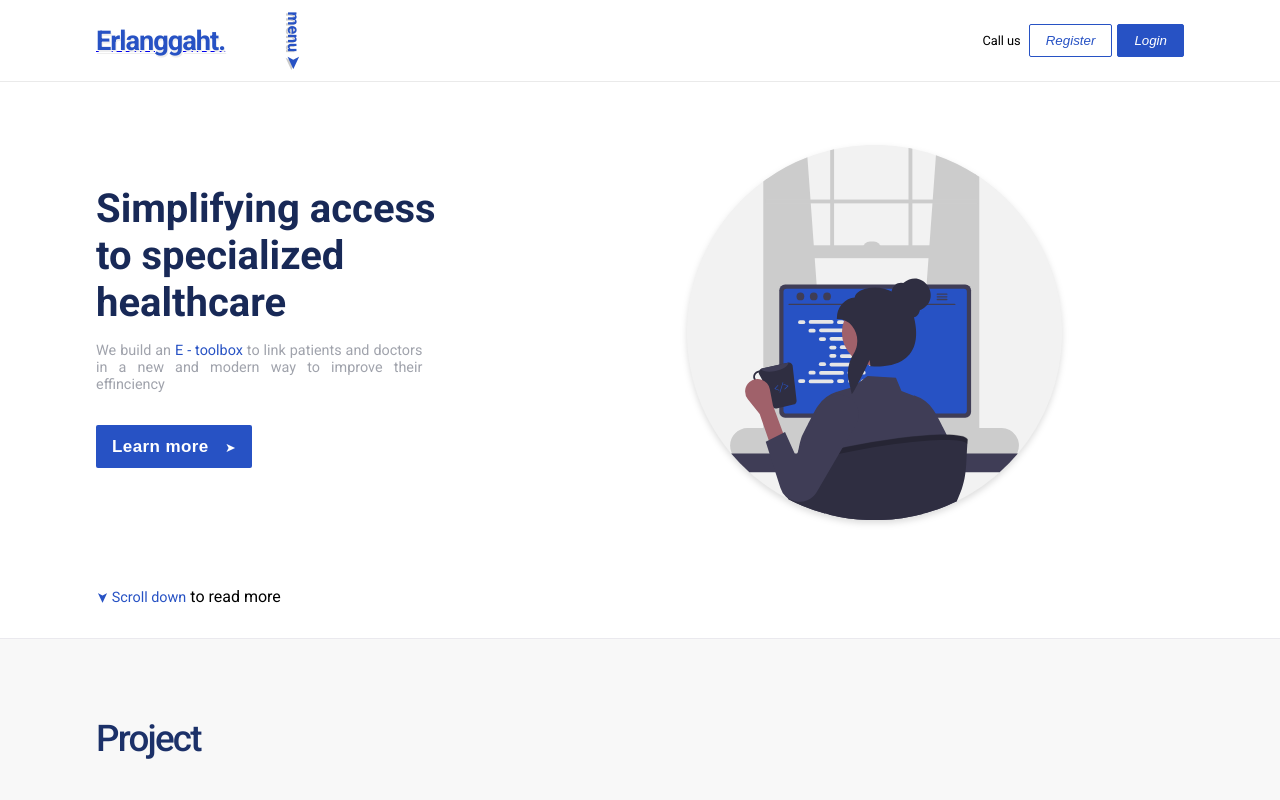
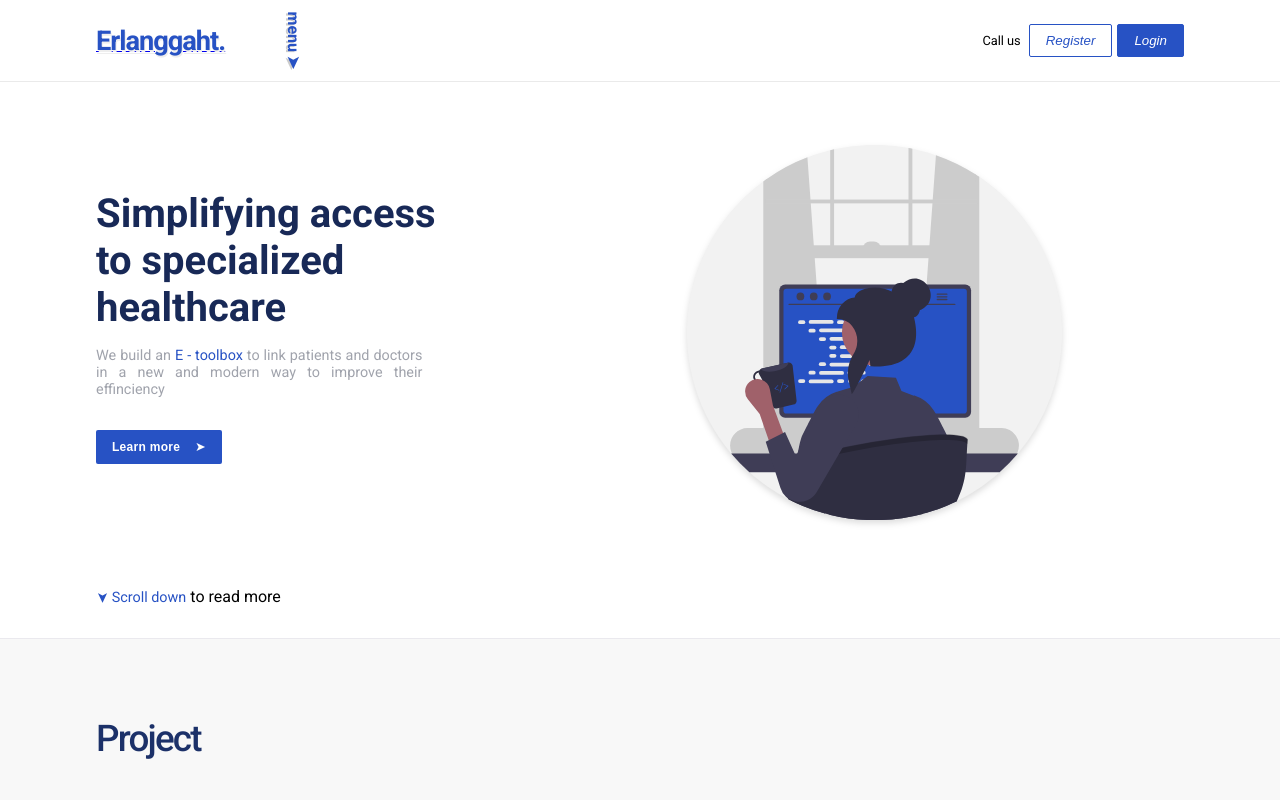
Before and after one commit to erlanggaht/landing-page-nextjs13, a Next.js app: page / in a window 1280 px wide. Shown: the top 800 px of the page. Built offline with nearby package versions, Linux system fonts and the light colour scheme.

Commit message:
login fitur

```diff
--- a/src/app/page.module.css
+++ b/src/app/page.module.css
@@ -137,13 +137,13 @@
 
 .btnLearnMore{
   text-align: center;
-  padding: 0.6rem 1rem;
+  padding: .5rem 1rem;
   background-color: #2752c4;
   color: #ffffff;
   border-radius: 2px;
   margin: 1rem 0;
   cursor: pointer;
-  font-size: 17px;line-height: 1.4;letter-spacing: 0.024em;font-weight: 900;font-style: normal
+  font-size: 12px;line-height: 1.4;letter-spacing: 0.024em;font-weight: 700;font-style: normal
 
 }
 .btnLearnMore:hover {
--- a/src/app/users/page.js
+++ b/src/app/users/page.js
@@ -4,14 +4,12 @@ import LoadingSkelton from "./loadingSkelton";
 import { useGetPosts } from "./request";
 import './users.css'
 import style from '../page.module.css'
-import { useState } from "react";
 import Navigasi from "../components/Headers/navigasi/navigasi";
 import Footer from "../components/Footer/footer";
 
 export default function Page() {
   const { data, error, isLoading } = useGetPosts();
   const datas_users = data && data.users
-  var screenWidth = document.documentElement.clientWidth
   return (
     <>
     <Navigasi/>
@@ -38,7 +36,7 @@ export default function Page() {
     return (
       <tr key={key}>
       <td>{data.id}</td>
-      <td><Image src={data.image} height="100" width='100' style={{width:screenWidth < 688 ? "60px" : '85px',height:"auto",borderRadius:"10px"}} className='ImageProfile' alt="ProfileAvatar"/></td>
+      <td><Image src={data.image} height="100" width='100' style={{width: "60px",height:"auto",borderRadius:"10px"}} className='ImageProfile' alt="ProfileAvatar"/></td>
       <td>{data.firstName} {data.lastName}</td>
       <td>{data.email}</td>
       <td>{data.domain}</td>
```
